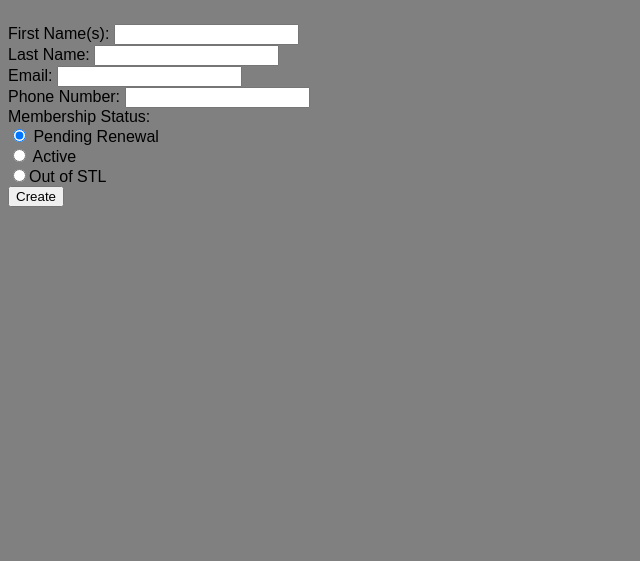
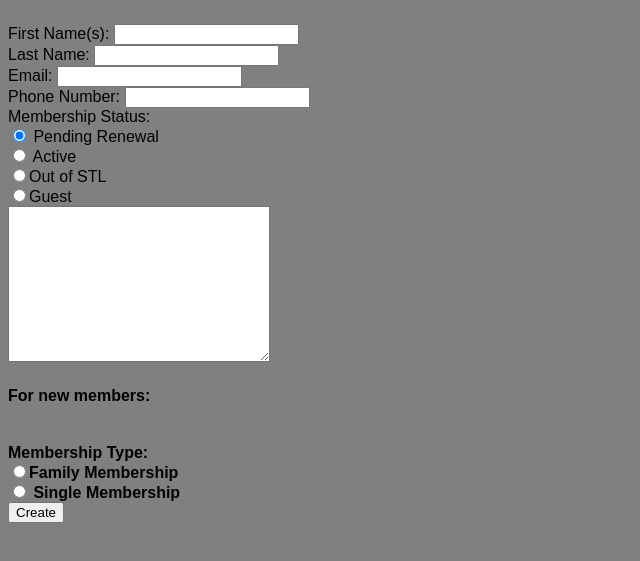
Before and after one commit to mrao2/evtsin, a Flask app: page /new_member in a window 1280 px wide. Shown: the part 164-725 px from the top of the page, without its empty margins (0-640 px from the left). Run offline with Flask 2, Linux system fonts and the light colour scheme.

Commit message:
added features

```diff
--- a/main.py
+++ b/main.py
@@ -47,12 +47,15 @@ class member_info(db.Model):
 
 
 
-     def __init__(self, EMail_Primary, Full_Name, Last_Name, Phone_Primary, Membership_Status):
+     def __init__(self, EMail_Primary, Full_Name, Last_Name, Phone_Primary, Membership_Status, Comment, Membership_Type, Newer_Member):
          self.EMail_Primary = EMail_Primary
          self.Full_Name = Full_Name
          self.Last_Name = Last_Name
          self.Phone_Primary = Phone_Primary
          self.Membership_Status = Membership_Status
+         self.Comment = Comment
+         self.Membership_Type = Membership_Type
+         self.Newer_Member = Newer_Member
 
 @app.route('/', methods=['POST', 'GET'])
 def index():
@@ -83,8 +86,10 @@ def new_member():
         lname = request.form['lastname']
         phone = request.form['phnumber']
         memstat = request.form['memstat']
+        comment = request.form['comment']
+        memtype = request.form['memtype']
 
-        new_person = member_info(EMail_Primary=email,Full_Name=name,Last_Name=lname,Phone_Primary=phone,Membership_Status=memstat)
+        new_person = member_info(EMail_Primary=email,Full_Name=name,Last_Name=lname,Phone_Primary=phone,Membership_Status=memstat, Comment=comment, Membership_Type=memtype)
         db.session.add(new_person)
         db.session.commit()
         return redirect('/member?id=' + str(new_person.Row_Number))
--- a/templates/new_member.html
+++ b/templates/new_member.html
@@ -15,6 +15,12 @@
   <input type="radio" name="memstat" value="Pending - Renewal" checked> Pending Renewal<br>
   <input type="radio" name="memstat" value="Active"> Active<br>
   <input type="radio" name="memstat" value="Moved Out">Out of STL<br>
+  <input type="radio" name="memstat" value="Guest">Guest<br>
+  <textarea name="comment" rows="10" cols="30"></textarea><br>
+  <h4>For new members:<h4><br>
+  <label>Membership Type: </label><br>
+  <input type="radio" name="memtype" value="Family Membership">Family Membership<br>
+  <input type="radio" name="memtype" value="Single Membership"> Single Membership<br>
   <input type="submit" value="Create">
 </form>
 {% endblock %}
```
